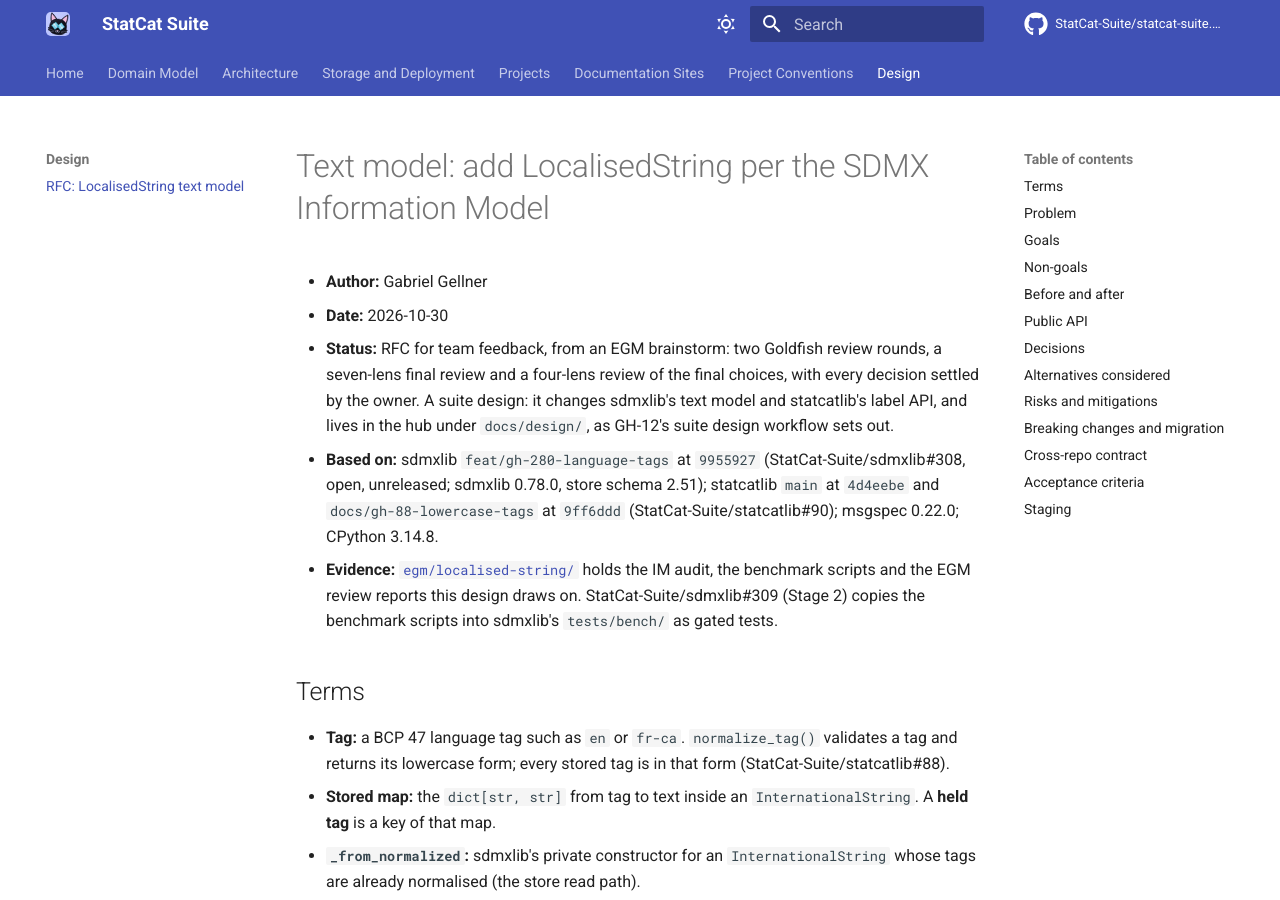
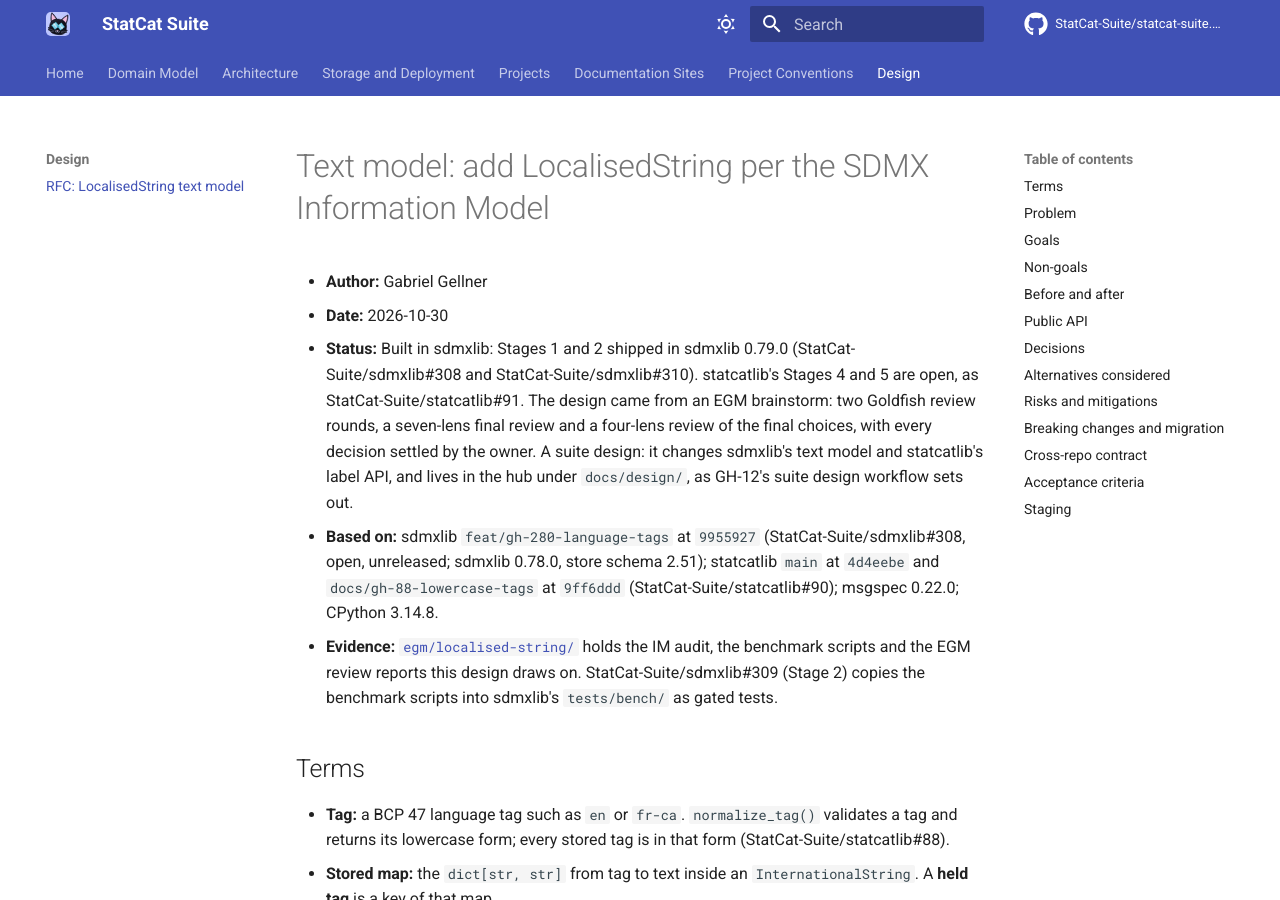
Before and after one commit to StatCat-Suite/statcat-suite.github.io, an MkDocs documentation site: the page built from docs/design/localised-string.md, in a window 1280 px wide and 900 px high. Built offline with MkDocs 1.6.1 and Material for MkDocs 9.7.7, drawn with Linux system fonts in a browser that asks for light colours; comment, search, counter and statistics services are not loaded; some of the changed text lies outside the part shown.

Commit message:
docs(design): mark the LocalisedString design built in sdmxlib

```diff
--- a/docs/design/localised-string.md
+++ b/docs/design/localised-string.md
@@ -2,9 +2,12 @@
 
 * **Author:** Gabriel Gellner
 * **Date:** 2026-10-30
-* **Status:** RFC for team feedback, from an EGM brainstorm: two Goldfish
-  review rounds, a seven-lens final review and a four-lens review of the final
-  choices, with every decision settled by the owner. A suite design: it
+* **Status:** Built in sdmxlib: Stages 1 and 2 shipped in sdmxlib 0.79.0
+  (StatCat-Suite/sdmxlib#308 and StatCat-Suite/sdmxlib#310). statcatlib's
+  Stages 4 and 5 are open, as StatCat-Suite/statcatlib#91. The design came
+  from an EGM brainstorm: two Goldfish review rounds, a seven-lens final
+  review and a four-lens review of the final choices, with every decision
+  settled by the owner. A suite design: it
   changes sdmxlib's text model and statcatlib's label API, and lives in the hub
   under `docs/design/`, as GH-12's suite design workflow sets out.
 * **Based on:** sdmxlib `feat/gh-280-language-tags` at `9955927`
@@ -585,9 +588,9 @@ rebuilds every catalog; that belongs to StatCat-Suite/statcatlib#70.
 | Stage | Repository and PR | Content | Done when |
 |---|---|---|---|
 | 0 | statcatlib, StatCat-Suite/statcatlib#90 | Decision 14 names `LocalisedString(text, lang)` and the suite JSON form | Done (`9ff6ddd`) |
-| 1 | sdmxlib, StatCat-Suite/sdmxlib#308 | Rename to `LocalisedString`; D6; D9; `InvalidTagError`, raised by `normalize_tag`; D9 stated inline in sdmxlib's language-tags design, its D7, as a suite contract | Stage 1 criteria pass |
-| 2 | sdmxlib, StatCat-Suite/sdmxlib#309 | D3, D4, D7, D8, D11–D13; a "Model classes and fields" section in `docs/design/query-naming.md` with the D1, D2 and D8 rules and a deviations row for `label`/`locale` → `text`/`lang`; the hub's bench scripts turned into gated tests in `tests/bench/`; the audit hook and call-site table | Stage 2 criteria pass |
-| 3 | hub | This design and its evidence (D10) | Published |
+| 1 | sdmxlib, StatCat-Suite/sdmxlib#308 | Rename to `LocalisedString`; D6; D9; `InvalidTagError`, raised by `normalize_tag`; D9 stated inline in sdmxlib's language-tags design, its D7, as a suite contract | Done (`ddedb45`, sdmxlib 0.79.0) |
+| 2 | sdmxlib, StatCat-Suite/sdmxlib#309 | D3, D4, D7, D8, D11–D13; a "Model classes and fields" section in `docs/design/query-naming.md` with the D1, D2 and D8 rules and a deviations row for `label`/`locale` → `text`/`lang`; the hub's bench scripts turned into gated tests in `tests/bench/`; the audit hook and call-site table | Done (StatCat-Suite/sdmxlib#310, `203cbf4`, sdmxlib 0.79.0) |
+| 3 | hub | This design and its evidence (D10) | Done (GH-13) |
 | 4 | statcatlib, StatCat-Suite/statcatlib#91, after StatCat-Suite/statcatlib#70 | Move to the sdmxlib release containing Stages 1–2; fix every call-site table row (`_istring_to_map`, `store.py:1162, 1171`, `sources/sdmx.py:115`, `scopes.py:999, 1054`) with public returns kept on `.text` / `as_dict()`; add msgspec as a dependency | statcatlib criteria pass |
 | 5 | statcatlib, StatCat-Suite/statcatlib#91; slice 4 of its language-tags RFC | Public label APIs return `LocalisedString`; projection columns `title` and `title__lang`, which settles that RFC's open `title_lang` item; ingest refuses an empty `lang` before `lance.py:1260` | statcatlib criteria pass |
 
```
